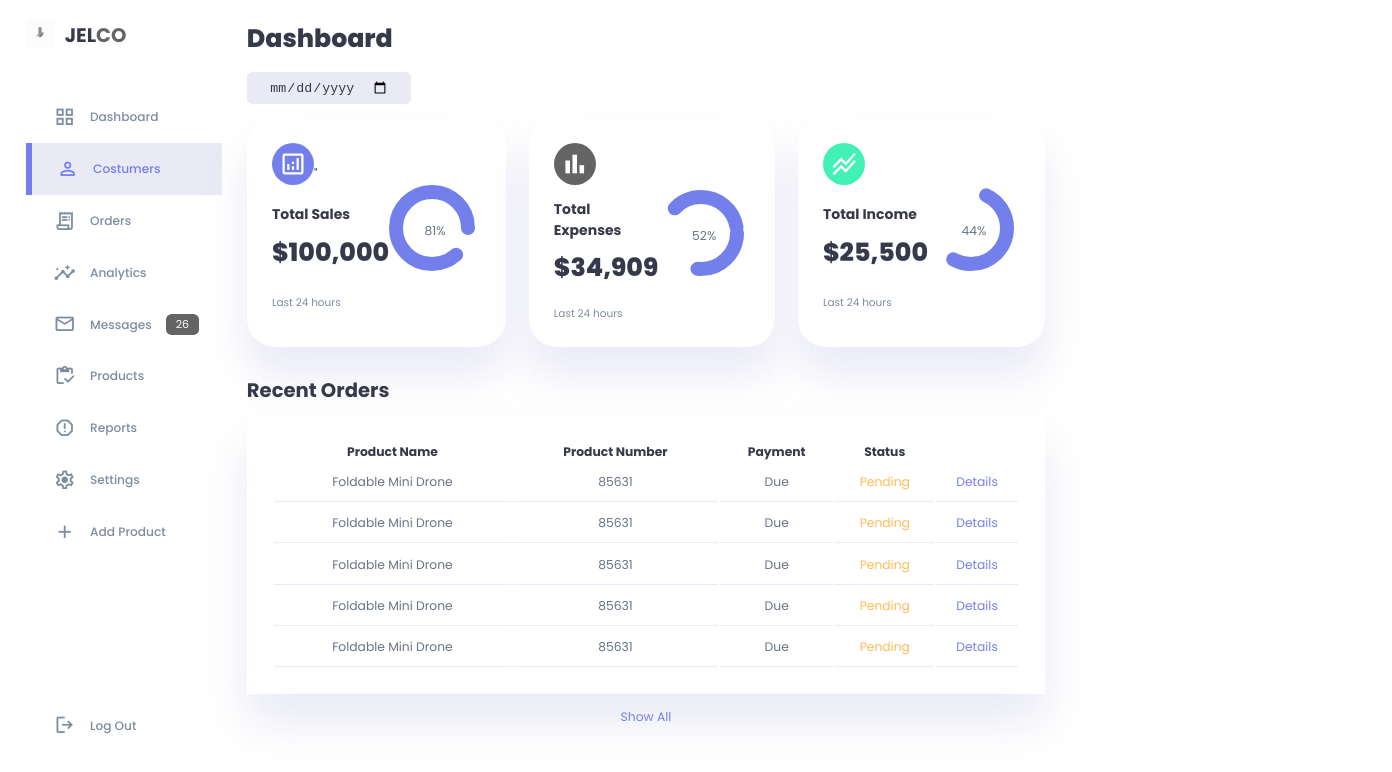
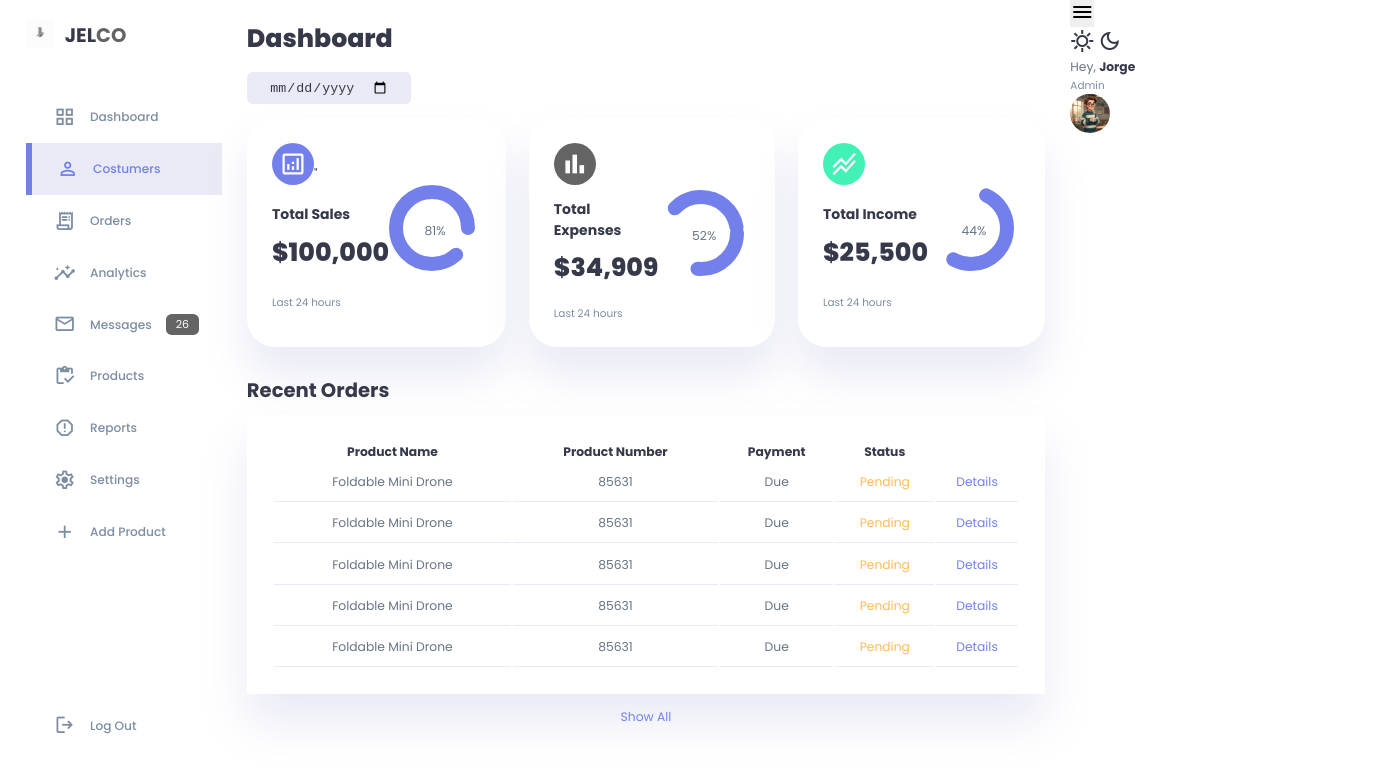
Before and after one commit to jorge277283828292/projects-web, a plain HTML site: page panel-administrativo/index.html in a window 1280 px wide. Shown: the whole page, 1392 px wide, since content can reach past the window. Drawn offline with nearby package versions, Linux system fonts and the light colour scheme.

Commit message:
Finalizacion de Top.

```diff
--- a/panel-administrativo/index.html
+++ b/panel-administrativo/index.html
@@ -186,6 +186,27 @@
              </div>
         </main>
         <!-- END OF MAIN -->
+         <div class="right">
+            <div class="top">
+                <button id="menu-btn">
+                    <span class="material-symbols-outlined">menu</span>
+                </button>
+                <div class="theme-toggler">
+                    <span class="material-symbols-outlined">sunny</span>
+                    <span class="material-symbols-outlined">dark_mode</span>
+                </div>
+                <div class="profile">
+                    <div class="info">
+                        <p>Hey, <b>Jorge</b></p>
+                        <small class="text-muted">Admin</small>
+                    </div>
+                    <div class="profile-photo">
+                        <img src="./imagenes/perfil-photo.png">
+                    </div>
+                </div>
+            </div>
+            <!--END OF TOP-->
+         </div>
     </div>
 </body>
 </html>
```
Also changed, not shown: panel-administrativo/imagenes/perfil-photo.png (added).
